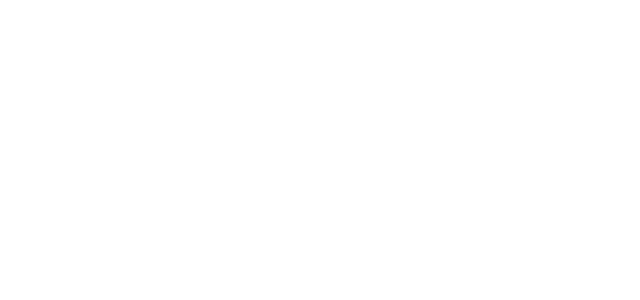
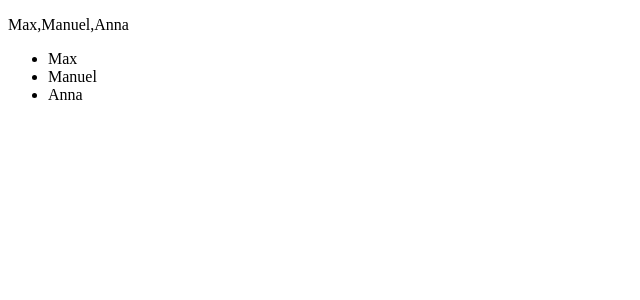
Before and after one commit to secretshardul/angular-tutorial, an Angular app in the folder ng-refresher/: page / in a window 1280 px wide. Shown: the top 300 px of the page, without its empty margins (0-640 px from the left). Built offline with nearby package versions, Linux system fonts and the light colour scheme.

Commit message:
Lesson: Services Use service to load persons list into persons component. This removes need of passing it from one component to another.

```diff
--- a/ng-refresher/src/app-routing.module.ts
+++ b/ng-refresher/src/app/app-routing.module.ts
@@ -1,7 +1,7 @@
 import { NgModule } from '@angular/core';
 import { Routes, RouterModule } from '@angular/router';
-import { PersonInputComponent } from './app/person-input/person-input.component';
-import { PersonsComponent } from './app/persons/persons.component';
+import { PersonInputComponent } from './person-input/person-input.component';
+import { PersonsComponent } from './persons/persons.component';
 const routes: Routes = [
     { path: '', component: PersonsComponent },
     { path: 'input', component: PersonInputComponent }
--- a/ng-refresher/src/app/app.component.ts
+++ b/ng-refresher/src/app/app.component.ts
@@ -5,10 +5,4 @@
   templateUrl: './app.component.html',
   styleUrls: ['./app.component.css']
 })
-export class AppComponent {
-  persons: string[] = ['Max', 'Manuel', 'Anna'];
-  onPersonCreated(name: string): void {
-    console.log('Passed' + name);
-    this.persons.push(name);
-  }
-}
+export class AppComponent {}
--- a/ng-refresher/src/app/app.module.ts
+++ b/ng-refresher/src/app/app.module.ts
@@ -4,7 +4,7 @@
 import { AppComponent } from './app.component';
 import { PersonsComponent } from './persons/persons.component'
 import { PersonInputComponent } from './person-input/person-input.component';
-import { AppRoutingModule } from 'src/app-routing.module';
+import { AppRoutingModule } from 'src/app/app-routing.module';
 
 @NgModule({
   declarations: [
--- a/ng-refresher/src/app/persons/persons.component.ts
+++ b/ng-refresher/src/app/persons/persons.component.ts
@@ -1,9 +1,13 @@
 import { Component, Input } from '@angular/core';
+import { PersonsService } from './persons.service';
 
 @Component({
     selector: 'app-persons',
     templateUrl: './persons.component.html'
 })
 export class PersonsComponent {
-    @Input() personList: string[];
+    personList: string[];
+    constructor (mPersonsService: PersonsService) { //constructor to intercept service
+        this.personList = mPersonsService.persons;
+    }
 }
--- /dev/null
+++ b/ng-refresher/src/app/persons/persons.service.ts
@@ -0,0 +1,11 @@
+import { Injectable } from '@angular/core';
+
+@Injectable({ providedIn: 'root' }) //make service available in root
+export class PersonsService {
+    persons: string[] = ['Max', 'Manuel', 'Anna'];
+
+    onPersonCreated(name: string): void {
+      console.log('Passed' + name);
+      this.persons.push(name);
+    }
+}
```
Also changed, not shown: 1 other file (tests, documents, lock files or other folders).
